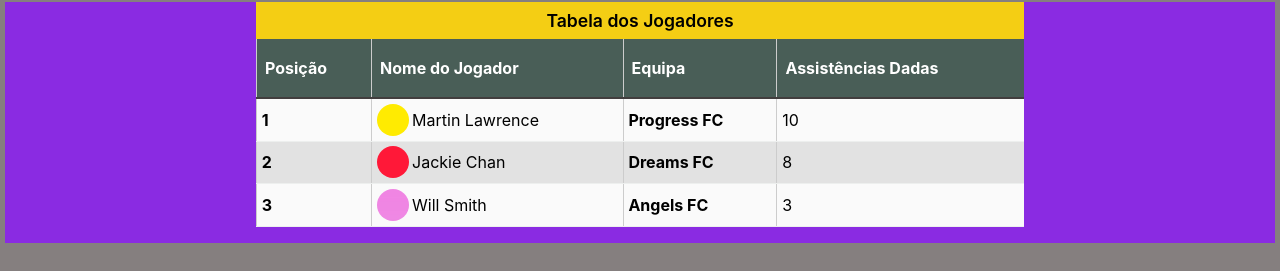
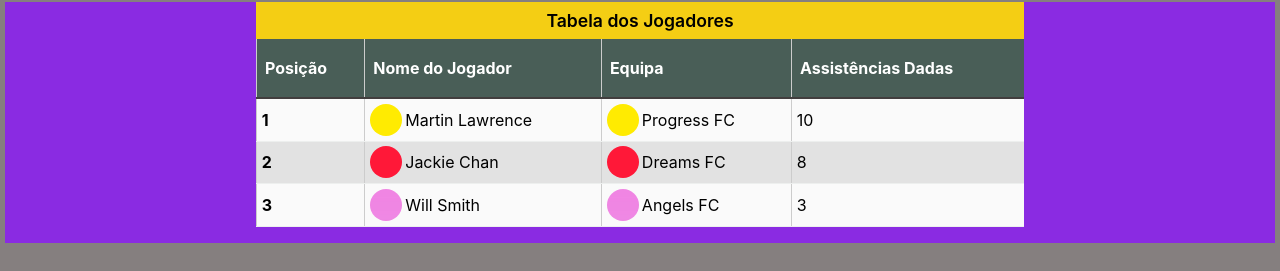
Before and after one commit to Freddsterius/maningue-bola, a React (Create React App) app: page / in a window 1280 px wide. Shown: the part 1807-2078 px from the top of the page. Built offline with nearby package versions, Linux system fonts and the light colour scheme.

Commit message:
assists' table: now Equipa column has an img

```diff
--- a/src/pages/estatistica/assistsTable/AssistsTable.js
+++ b/src/pages/estatistica/assistsTable/AssistsTable.js
@@ -42,7 +42,10 @@ const AssistsTable = ({ topAssisters = [] }) => {
                   </div>
                 </td>
                 <td>
-                  <b>{assister.teamName}</b>
+                  <div className="team-container">
+                    <img src={assister.playerImg} alt={assister.alt} />
+                    <span>{assister.teamName}</span>
+                  </div>
                 </td>
                 <td>{assister.assistsProvided}</td>
               </tr>
```
